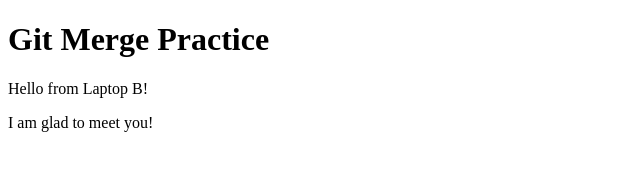
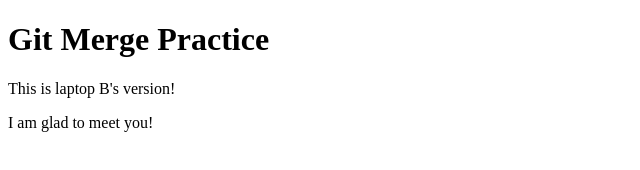
Before and after one commit to Jedidia-2004/git-merge-practice, a plain HTML site: page index.html in a window 1280 px wide. Shown: the full height of the page, 0-640 px from the left. Drawn offline with Linux system fonts and the light colour scheme.

```diff
--- a/index.html
+++ b/index.html
@@ -7,7 +7,7 @@
 </head>
 <body>
     <h1>Git Merge Practice</h1>
-    <p>Hello from Laptop B!</p>
+    <p>This is laptop B's version!</p>
     <p>I am glad to meet you!</p>
 </body>
 </html>
```
